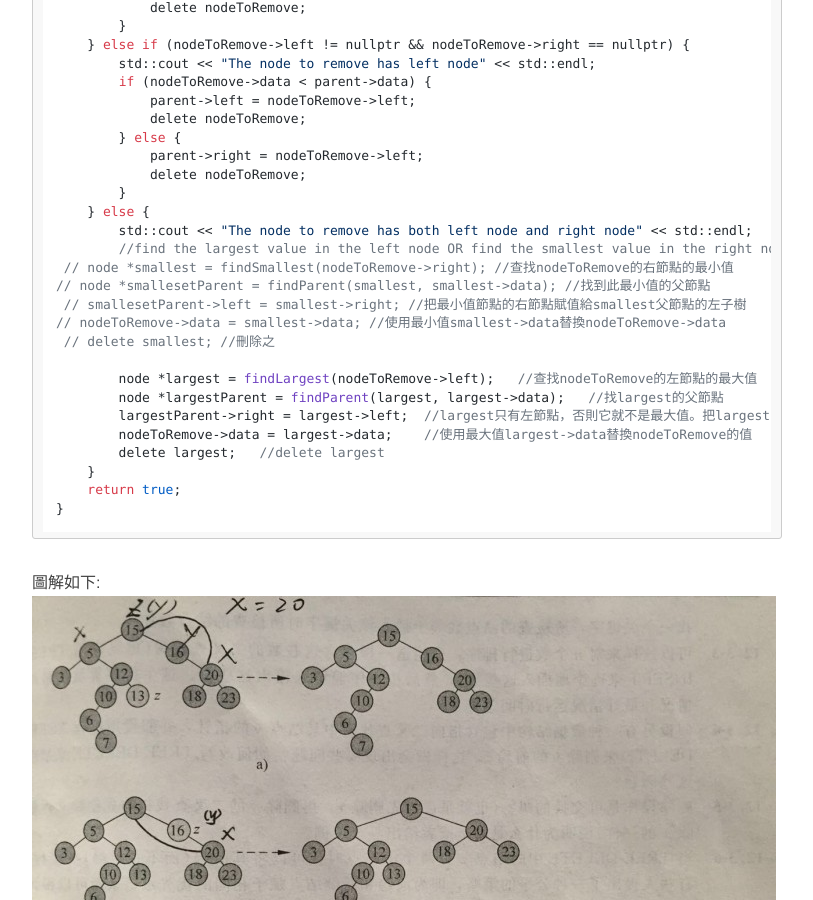
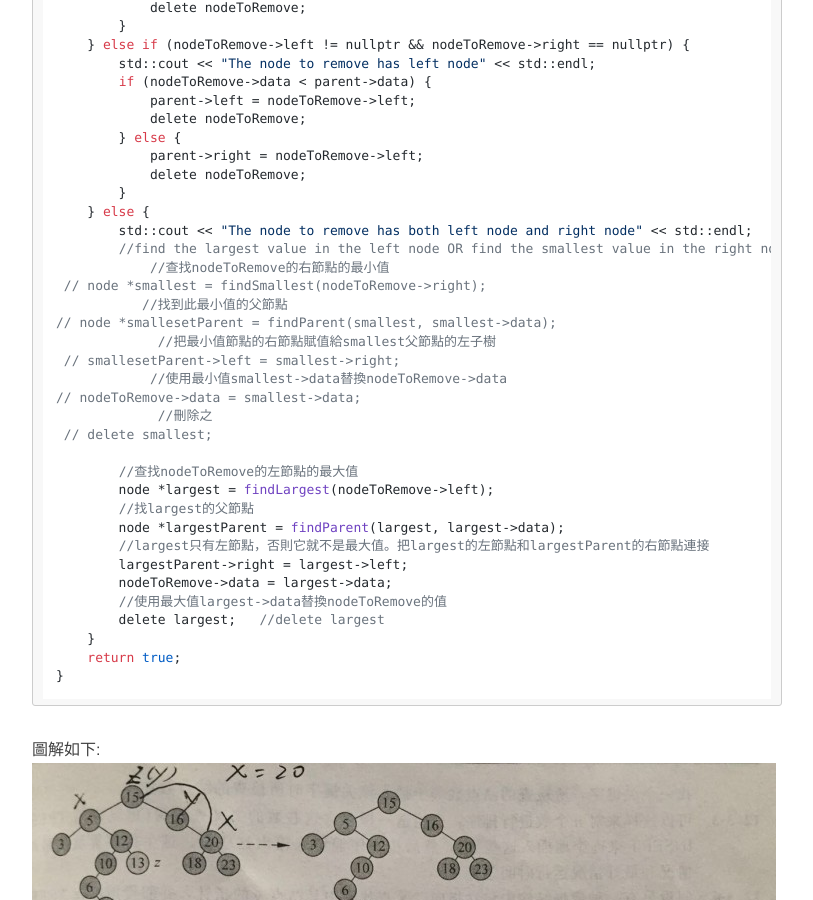
Before and after one commit to huangwenshan1999/huangwenshan1999.github.io, a Jekyll site: the page built from _posts/2019-03-16-二元樹.md, in a window 1280 px wide and 900 px high, scrolled down 8288 px. Shown: the whole window, without its empty margins (233-1046 px from the left). Built offline with Jekyll 4.4.1, drawn with Linux system fonts in a browser that asks for light colours; nearby versions of some CDN libraries; comment, search, counter and statistics services are not loaded.

Commit message:
編輯二元樹

```diff
--- a/_posts/2019-03-16-二元樹.md
+++ b/_posts/2019-03-16-二元樹.md
@@ -293,16 +293,25 @@ bool remove(node **root, int value) {
     } else {
         std::cout << "The node to remove has both left node and right node" << std::endl;
         //find the largest value in the left node OR find the smallest value in the right node.
- //        node *smallest = findSmallest(nodeToRemove->right);  //查找nodeToRemove的右節點的最小值
-//         node *smallesetParent = findParent(smallest, smallest->data); //找到此最小值的父節點
- //        smallesetParent->left = smallest->right;  //把最小值節點的右節點賦值給smallest父節點的左子樹
-//         nodeToRemove->data = smallest->data;    //使用最小值smallest->data替換nodeToRemove->data
- //        delete smallest;  //刪除之
+            //查找nodeToRemove的右節點的最小值
+ //        node *smallest = findSmallest(nodeToRemove->right);
+ 	   //找到此最小值的父節點
+//         node *smallesetParent = findParent(smallest, smallest->data);
+             //把最小值節點的右節點賦值給smallest父節點的左子樹
+ //        smallesetParent->left = smallest->right;
+            //使用最小值smallest->data替換nodeToRemove->data
+//         nodeToRemove->data = smallest->data;
+             //刪除之
+ //        delete smallest;
 
-        node *largest = findLargest(nodeToRemove->left);   //查找nodeToRemove的左節點的最大值
-        node *largestParent = findParent(largest, largest->data);   //找largest的父節點
-        largestParent->right = largest->left;  //largest只有左節點，否則它就不是最大值。把largest的左節點和largestParent的右節點連接
-        nodeToRemove->data = largest->data;    //使用最大值largest->data替換nodeToRemove的值
+	//查找nodeToRemove的左節點的最大值
+        node *largest = findLargest(nodeToRemove->left);
+        //找largest的父節點
+        node *largestParent = findParent(largest, largest->data);
+        //largest只有左節點，否則它就不是最大值。把largest的左節點和largestParent的右節點連接
+        largestParent->right = largest->left;
+        nodeToRemove->data = largest->data;
+        //使用最大值largest->data替換nodeToRemove的值
         delete largest;   //delete largest
     }
     return true;
```
